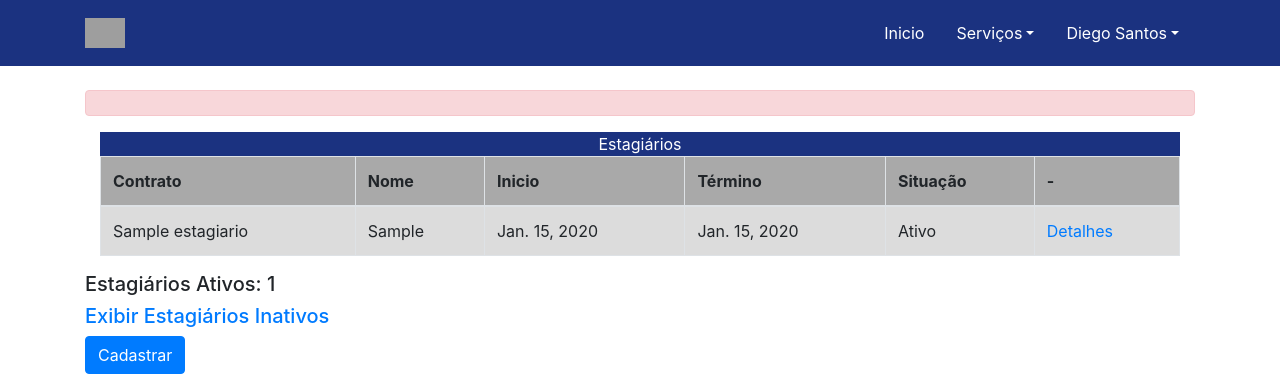
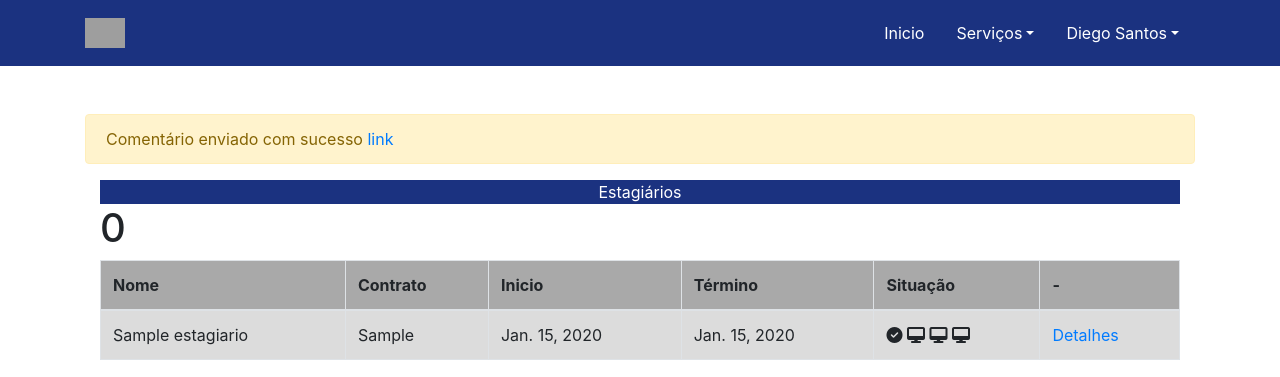
Before and after one commit to welleson-lukas/Projeto-Estagiarios, a Django app: page / in a window 1280 px wide. Shown: the top 377 px of the page. Run offline with Django 3.2, Linux system fonts and the light colour scheme; tables that the repository leaves empty hold one stand-in row (values such as "Sample post"); some libraries are stand-ins or nearby versions; grey boxes are pictures that could not be loaded.

Commit message:
Trabalhando view para alerta

```diff
--- a/estagiario/templates/estagiario/index.html
+++ b/estagiario/templates/estagiario/index.html
@@ -2,19 +2,16 @@
 
 {% block conteudo %}
     <br>
-    <div class="alert alert-danger" role="alert">
 
-    </div>
-    {% if estagiarios %}
+{% include 'parciais/_messages.html' %}
 
-    {% endif %}
     <div class="col-md-12">
         <table class="table table-bordered" style="background-color: #DCDCDC">
             <div class="d-flex justify-content-center" style="background-color: #1b3280; color: #FFFFFF">Estagiários</div>
             <thead style="background-color: #A9A9A9">
                 <tr>
+                    <th scope="col">Nome</th>
                     <th scope="col">Contrato</th>
-                    <th scope="col">Nome</th>
                     <th scope="col">Inicio</th>
                     <th scope="col">Término</th>
                     <th scope="col">Situação</th>
@@ -30,9 +27,16 @@
                     <td>{{ estagiario.inicio_contrato }}</td>
                     <td>{{ estagiario.fim_contrato }}</td>
 
+                    <td>
                     {% if estagiario.status == True %}
-                    <td>Ativo</td>
+                    <i class="icone-card fas fa-check-circle"></i>
+                    <i class="icone-card fas fa-desktop"></i>
+                    <i class="icone-card fas fa-desktop"></i>
+                    <i class="icone-card fas fa-desktop"></i>
+
                     {% endif %}
+                    </td>
+
 
                     {% if estagiario.status == False %}
                     <td>Inativo</td>
@@ -41,7 +45,7 @@
                     <td><a href="{% url 'exibir_estagiario' estagiario.id %}">Detalhes</a></td>
 
                 </tr>
-
+<h1>{{ estagiario.numero_contratos }}</h1>
                 {% endfor %}
 
             </tbody>
@@ -59,4 +63,6 @@
 
     <a href="{% url 'cadastrar_estagiario' %}"><input type="button" class="btn btn-primary mb-3" value="Cadastrar"></a>
 
+
+
   {% endblock %}
--- a/estagiario/urls.py
+++ b/estagiario/urls.py
@@ -11,7 +11,6 @@ urlpatterns = [
     path('editar_estagiario/<int:id>', editar_estagiario, name='editar_estagiario'),
     path('<int:estagiario_id>', exibir_estagiario, name='exibir_estagiario'),
 
-    #path('cadastrar_estagiario/', views.CadatrarEstagiario.as_view(), name='cadastrar_estagiario'),
 
 ]
 
--- a/estagiario/views.py
+++ b/estagiario/views.py
@@ -1,12 +1,10 @@
 from datetime import date, timedelta
-
 from django.shortcuts import render, redirect
 from django.http import HttpResponse
-from django.urls import reverse_lazy
 from django.views.generic import ListView
-
+from django.contrib import messages
 from estagiario.models import Estagiario
-
+from django.db.models import Q, Count, Case, When
 from .services import estagiario_service
 from .forms import EstagiarioForm
 
@@ -17,8 +15,23 @@ class EstagiarioIndex(ListView):
     context_object_name = 'estagiarios'
 
     def get_queryset(self):
+
+        data_limite = date.today() + timedelta(days=20)
+        data_atual = date.today()
+
         qs = super().get_queryset()
         qs = qs.order_by('-id').filter(status=True)
+        qs = qs.annotate(
+            numero_contratos=Count(
+                Case(
+                    When(
+                        fim_contrato__gt=data_atual, fim_contrato__lt=data_limite, then=1
+                    )
+                )
+            )
+        )
+
+        messages.warning(self.request, 'Comentário enviado com sucesso')
 
         return qs
 
@@ -32,12 +45,6 @@ class EstagiarioInativos(ListView):
         qs = qs.order_by('-id').filter(status=False)
 
         return qs
-
-def contrato(request):
-    data_limite = date.today() + timedelta(days=10)
-    data_atual = date.today()
-    estagiarios = Estagiario.objects.all()
-    return render(request, 'estagiario/index.html', {'estagiarios': estagiarios, 'data_limite': data_limite, 'data_atual': data_atual})
 
 
 def cadastrar_estagiario(request):
--- a/templates/parciais/_footer.html
+++ b/templates/parciais/_footer.html
@@ -19,3 +19,5 @@
       </div>
     </div>
 </footer>
+
+<script src="https://kit.fontawesome.com/5c48304584.js" crossorigin="anonymous"></script>
--- /dev/null
+++ b/templates/parciais/_messages.html
@@ -0,0 +1,9 @@
+{% if messages %}
+    <br>
+    {% for message in messages %}
+        <div class="alert {{ message.tags }}" role="alert">
+            {{ message }}
+            <a href="#">link</a>
+        </div>
+    {% endfor %}
+{% endif %}
```
